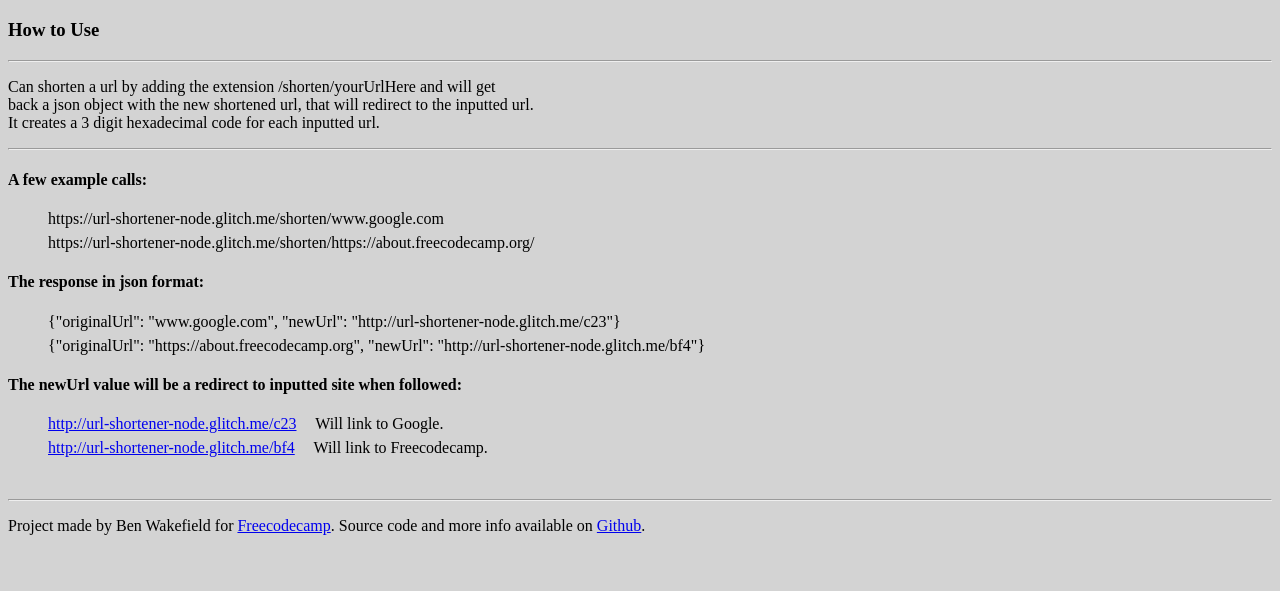
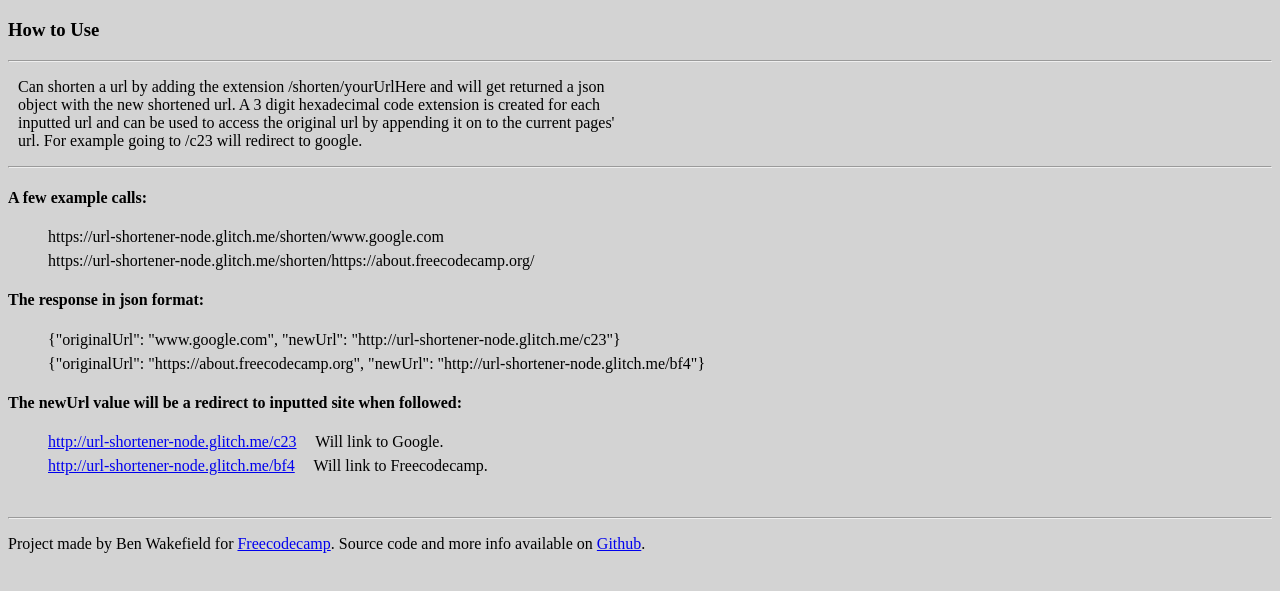
Before and after one commit to Be3N2/URL-Shortener, a website: page views/index.html in a window 1280 px wide. Shown: the part 61-652 px from the top of the page. Drawn offline with nearby package versions, Linux system fonts and the light colour scheme.

Commit message:
Final Main Push

```diff
--- a/views/index.html
+++ b/views/index.html
@@ -23,9 +23,11 @@
           How to Use
         </h3>
         <hr>
-        <p>
-          Can shorten a url by adding the extension /shorten/yourUrlHere and will get <br>back a json object with the new
-          shortened url, that will redirect to the inputted url. <br>It creates a 3 digit hexadecimal code for each inputted url.
+        <p style="margin-left: 10px; max-width: 600px;">
+          Can shorten a url by adding the extension /shorten/yourUrlHere and will get returned a json object with the new
+          shortened url. A 3 digit hexadecimal code extension is created for
+          each inputted url and can be used to access the original url by appending it on to the current pages' url. For example
+          going to /c23 will redirect to google.
         </p>
         <hr>
         <h4>
```
